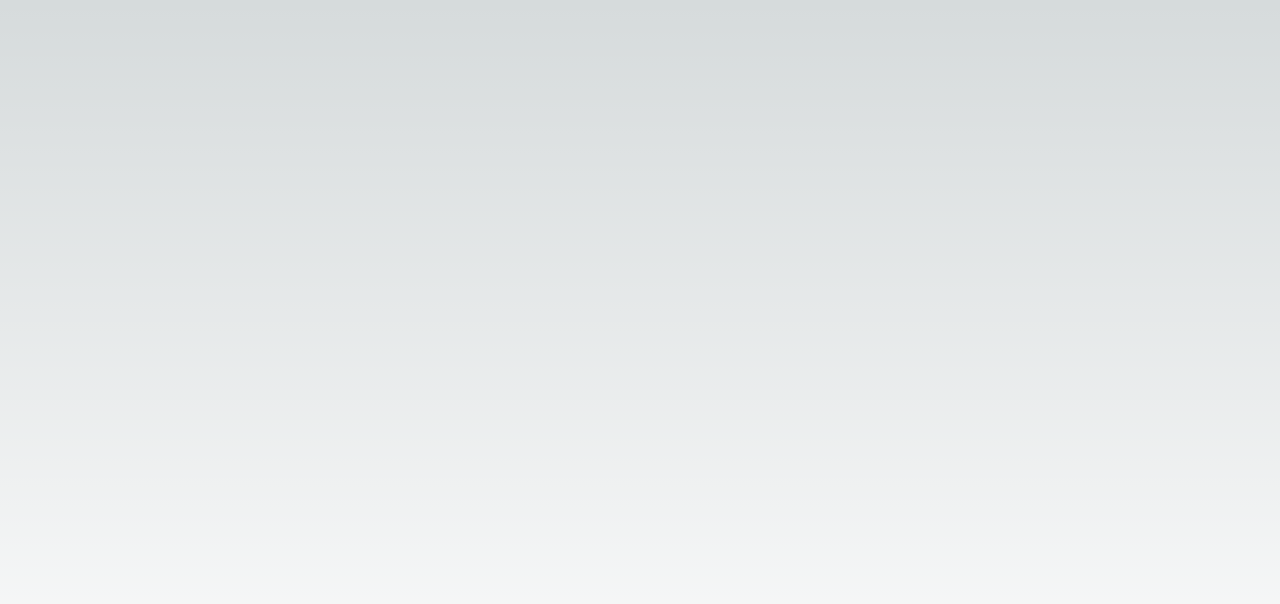
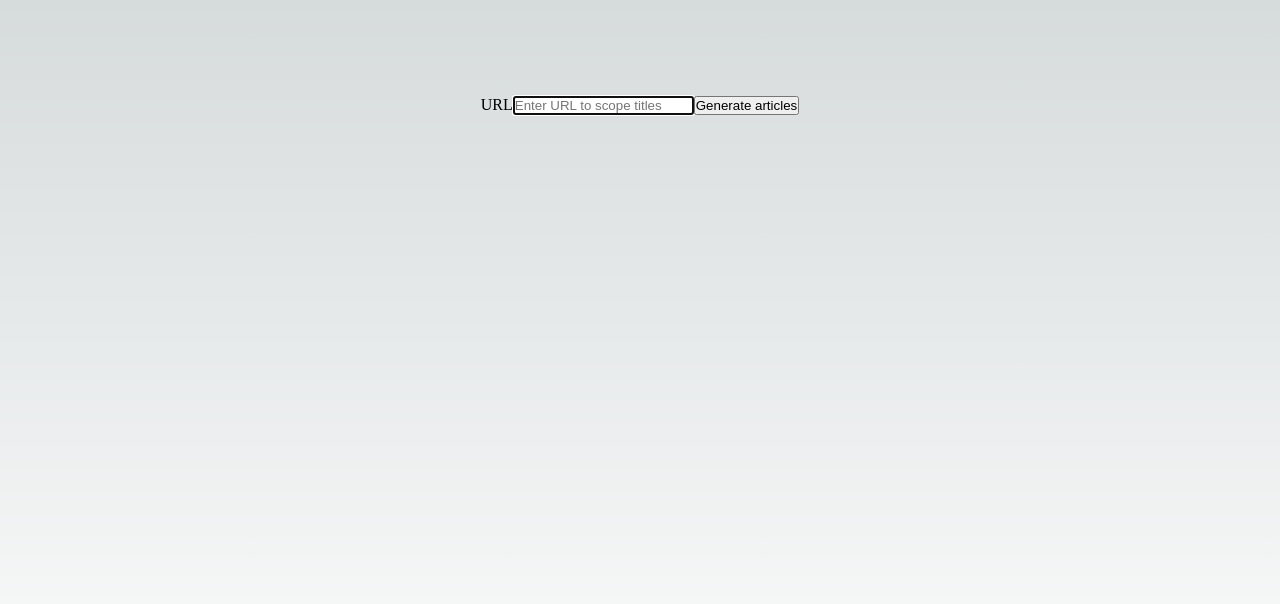
Before and after one commit to yuliasemenyuk/articles, a Next.js app: page / in a window 1280 px wide. Shown: the top 604 px of the page. Built offline with nearby package versions, Linux system fonts and the light colour scheme.

Commit message:
form el added

```diff
--- a/app/page.tsx
+++ b/app/page.tsx
@@ -1,13 +1,41 @@
-import Image from 'next/image'
-import { Inter } from 'next/font/google'
-import styles from './page.module.css'
+'use client'
 
-const inter = Inter({ subsets: ['latin'] })
+import { Grammarly, GrammarlyEditorPlugin } from "@grammarly/editor-sdk-react";
+import { useState, FormEvent } from "react";
+import styles from './page.module.css';
+
 
 export default function Home() {
+
+  const [url, setUrl] = useState('');
+
+
+  const handleSubmit =  async (evt: React.FormEvent<HTMLFormElement>) => {
+    evt.preventDefault();
+    console.log(url);
+  }
+
   return (
     <main className={styles.main}>
+      <form onSubmit={handleSubmit}>
+        <label>URL</label>
+        <input
+          type="text"
+          name="url"
+          placeholder="Enter URL to scope titles"
+          autoComplete="off"
+          autoFocus
+          required
+          value={url}
+          onChange={(evt) => setUrl(evt.target.value)}/>
 
+        <button
+        type="submit"
+        // disabled={isLoading}
+        >
+        Generate articles
+      </button>
+      </form>
     </main>
   )
 }
--- a/package.json
+++ b/package.json
@@ -9,6 +9,7 @@
     "lint": "next lint"
   },
   "dependencies": {
+    "@grammarly/editor-sdk-react": "^2.3.15",
     "@types/node": "18.15.11",
     "@types/react": "18.0.33",
     "@types/react-dom": "18.0.11",
```
Also changed, not shown: 1 other file (tests, documents, lock files or other folders).
